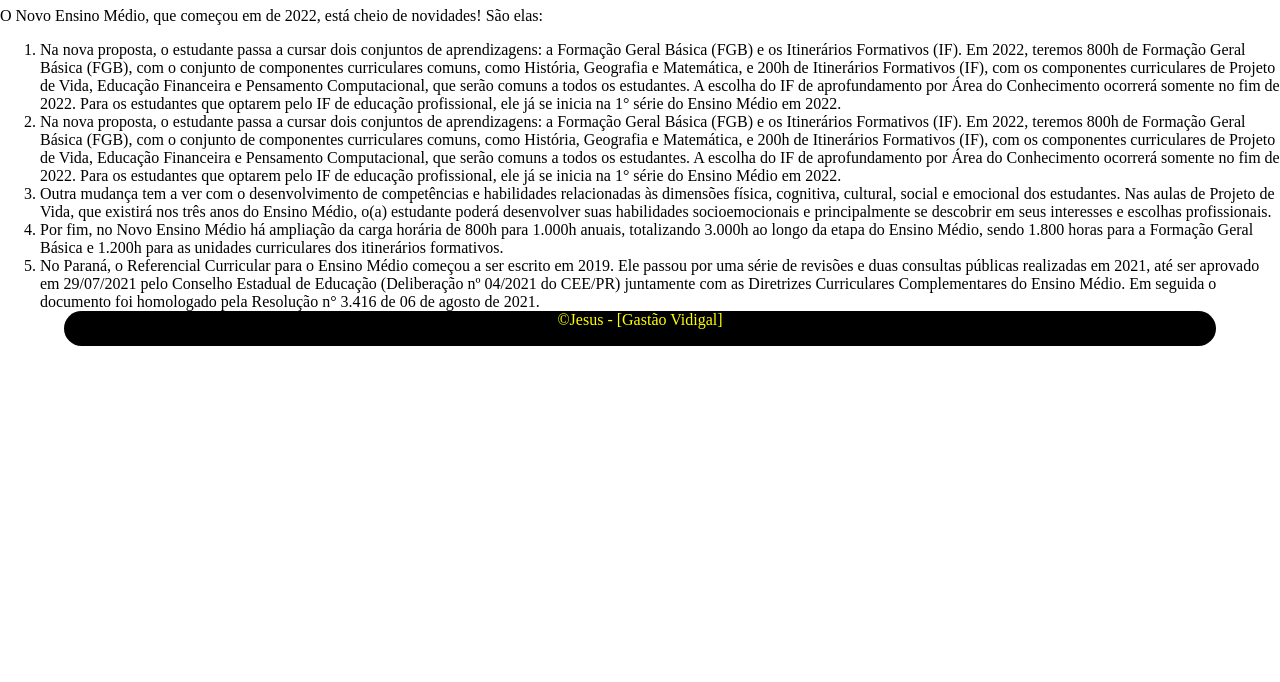
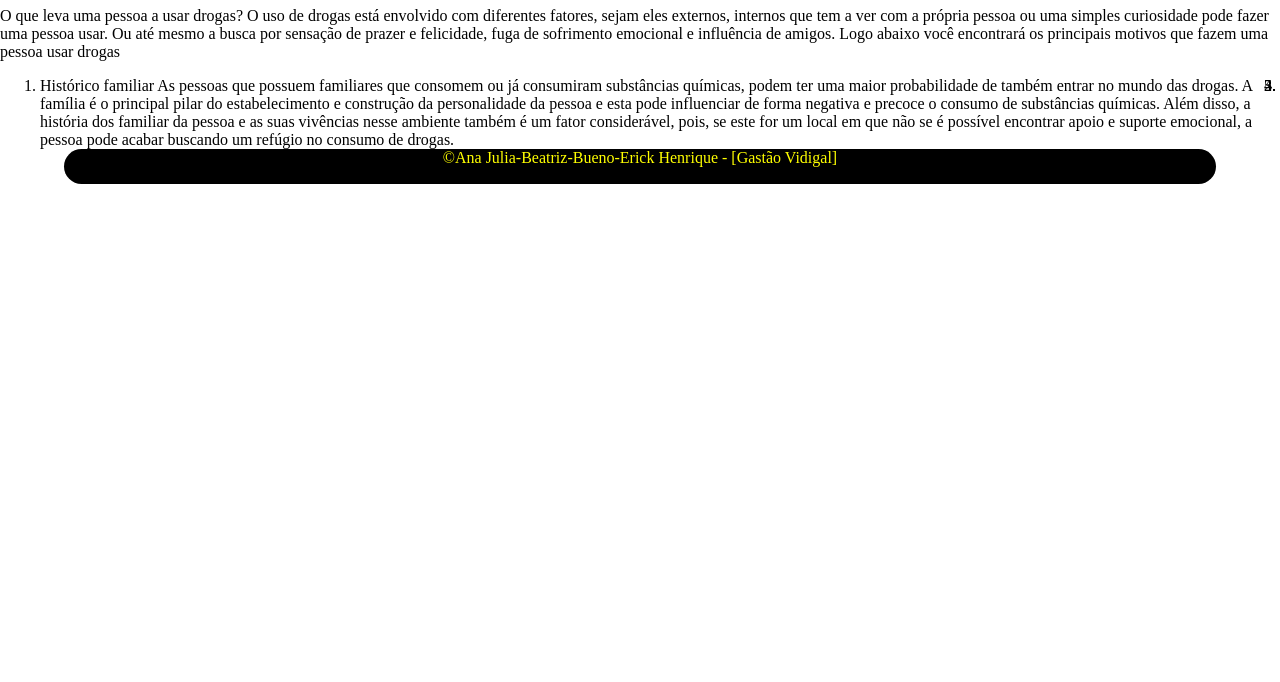
Before and after one commit to beatrizbueno1/primeiroa_2t, a plain HTML site: page index.html in a window 1280 px wide. Shown: the part 118-800 px from the top of the page. Drawn offline with Linux system fonts and the light colour scheme.

Commit message:
Add files via upload

```diff
--- a/index.html
+++ b/index.html
@@ -22,50 +22,37 @@
     </nav>
   </div>
   <div class="conteudo">
-    <h1>Gastão Vidigal - Novo Ensino Médio</h1>
+    <h1>Sua VIDA com as Drogas.</h1>
     <p>
-      O Novo Ensino Médio, que começou em de 2022, está cheio de novidades! São elas:
+      O que leva uma pessoa a usar drogas?
+O uso de drogas está envolvido com diferentes fatores, sejam eles externos, internos que tem a ver com a própria pessoa ou uma simples curiosidade pode fazer uma pessoa usar. Ou até mesmo a busca por sensação de prazer e felicidade, fuga de sofrimento emocional e influência de amigos.
+
+Logo abaixo você encontrará os principais motivos que fazem uma pessoa usar drogas
     </p>
     <ol>
       <li>
-        Na nova proposta, o estudante passa a cursar dois conjuntos de aprendizagens: a Formação Geral Básica (FGB) e os
-        Itinerários Formativos (IF). Em 2022, teremos 800h de Formação Geral Básica (FGB), com o conjunto de componentes
-        curriculares comuns, como História, Geografia e Matemática, e 200h de Itinerários Formativos (IF), com os
-        componentes curriculares de Projeto de Vida, Educação Financeira e Pensamento Computacional, que serão comuns a
-        todos os estudantes. A escolha do IF de aprofundamento por Área do Conhecimento ocorrerá somente no fim de 2022.
-        Para os estudantes que optarem pelo IF de educação profissional, ele já se inicia na 1° série do Ensino Médio em
-        2022.
+        Histórico familiar
+        As pessoas que possuem familiares que consomem ou já consumiram substâncias químicas, podem ter uma maior probabilidade de também entrar no mundo das drogas. A família é o principal pilar do estabelecimento e construção da personalidade da pessoa e esta pode influenciar de forma negativa e precoce o consumo de substâncias químicas.
+
+        Além disso, a história dos familiar da pessoa e as suas vivências nesse ambiente também é um fator considerável, pois, se este for um local em que não se é possível encontrar apoio e suporte emocional, a pessoa pode acabar buscando um refúgio no consumo de drogas.
+
       </li>
       <li>
-        Na nova proposta, o estudante passa a cursar dois conjuntos de aprendizagens: a Formação Geral Básica (FGB) e os
-        Itinerários Formativos (IF). Em 2022, teremos 800h de Formação Geral Básica (FGB), com o conjunto de componentes
-        curriculares comuns, como História, Geografia e Matemática, e 200h de Itinerários Formativos (IF), com os
-        componentes curriculares de Projeto de Vida, Educação Financeira e Pensamento Computacional, que serão comuns a
-        todos os estudantes. A escolha do IF de aprofundamento por Área do Conhecimento ocorrerá somente no fim de 2022.
-        Para os estudantes que optarem pelo IF de educação profissional, ele já se inicia na 1° série do Ensino Médio em
-        2022.
+
       </li>
       <li>
-        Outra mudança tem a ver com o desenvolvimento de competências e habilidades relacionadas às dimensões física,
-        cognitiva, cultural, social e emocional dos estudantes. Nas aulas de Projeto de Vida, que existirá nos três anos
-        do Ensino Médio, o(a) estudante poderá desenvolver suas habilidades socioemocionais e principalmente se
-        descobrir em seus interesses e escolhas profissionais.
+
       </li>
       <li>
-        Por fim, no Novo Ensino Médio há ampliação da carga horária de 800h para 1.000h anuais, totalizando 3.000h ao
-        longo da etapa do Ensino Médio, sendo 1.800 horas para a Formação Geral Básica e 1.200h para as unidades
-        curriculares dos itinerários formativos.
+
       </li>
       <li>
-        No Paraná, o Referencial Curricular para o Ensino Médio começou a ser escrito em 2019. Ele passou por uma série
-        de revisões e duas consultas públicas realizadas em 2021, até ser aprovado em 29/07/2021 pelo Conselho Estadual
-        de Educação (Deliberação nº 04/2021 do CEE/PR) juntamente com as Diretrizes Curriculares Complementares do
-        Ensino Médio. Em seguida o documento foi homologado pela Resolução n° 3.416 de 06 de agosto de 2021.
+
       </li>
     </ol>
     <div id="rodape">
       <div id="copy">
-        &copy;Jesus - [Gastão Vidigal]
+        &copy;Ana Julia-Beatriz-Bueno-Erick Henrique - [Gastão Vidigal]
       </div>
 
       <!--
```
